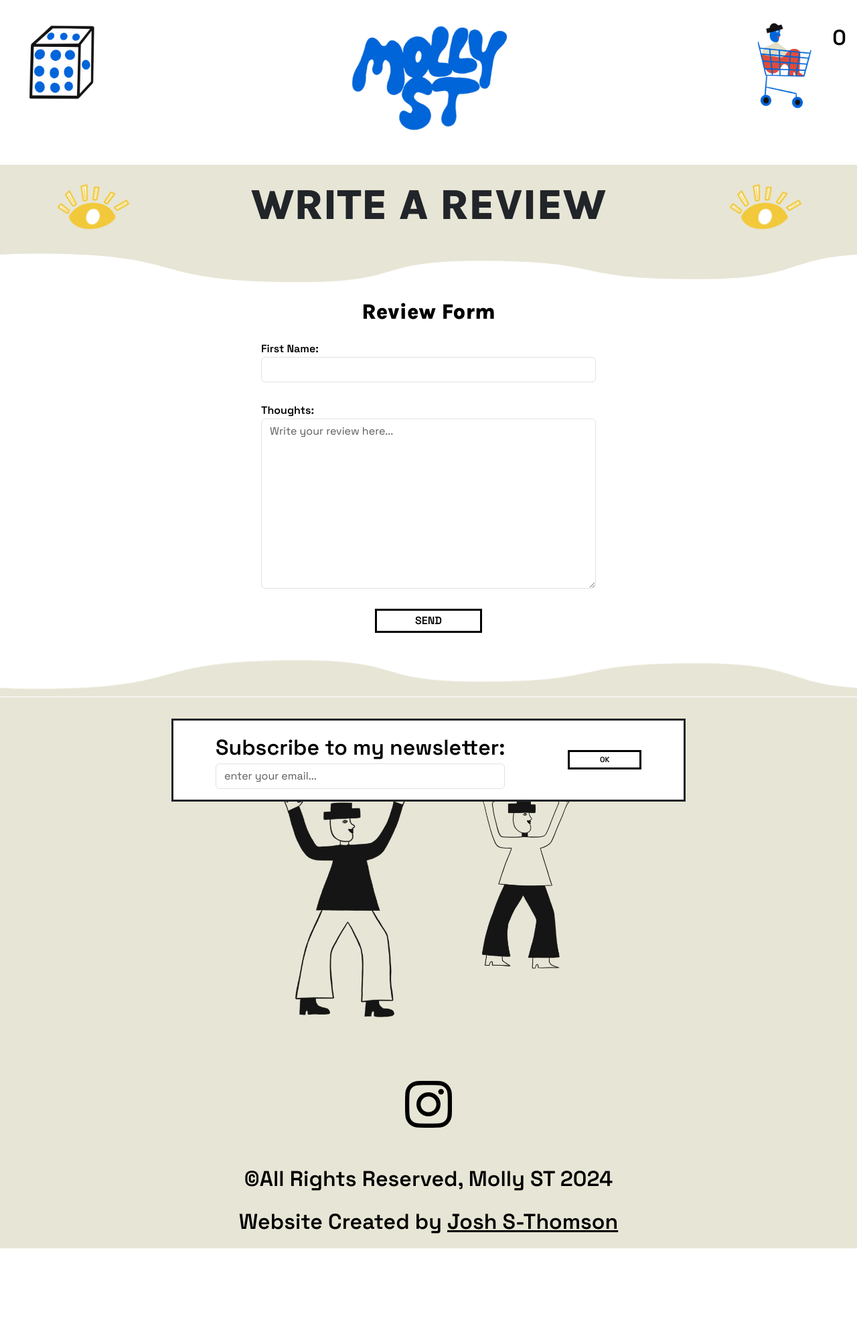
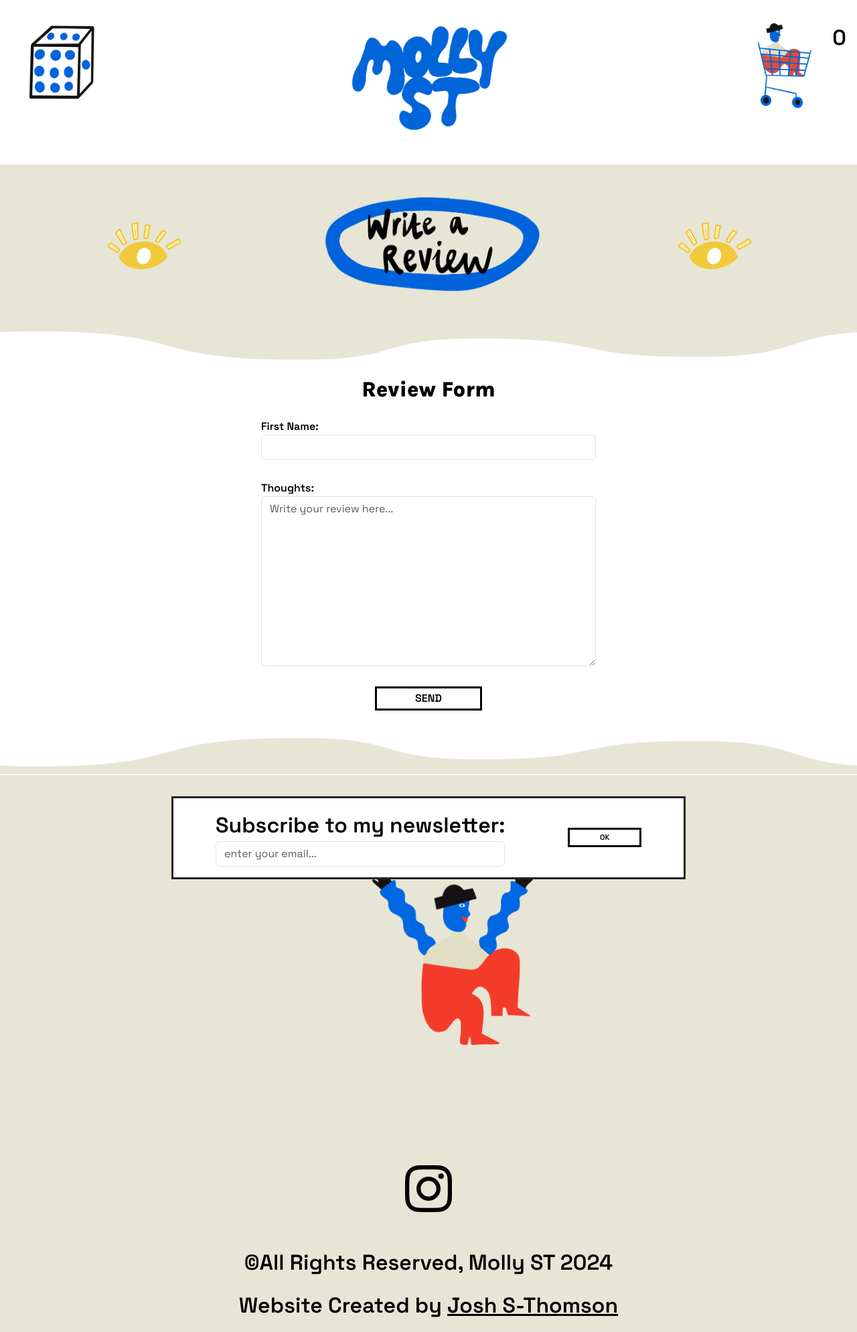
Before and after one commit to jsith90/mollyart, a Django app: page /review/write_review/ in a window 1280 px wide. Shown: the whole page at 67% size. Before the commit the page ends 1864 px from the top, so only its background shows below. Run offline with Django 5.2, Linux system fonts and the light colour scheme; some libraries are stand-ins or nearby versions.

Commit message:
add new logos

```diff
--- a/review/templates/review/write_review.html
+++ b/review/templates/review/write_review.html
@@ -4,15 +4,17 @@
 {% block title %}Molly ST – Write a Review{% endblock %}
 
 {% block content %}
-        <header class="checkout-header">
-             <div class="header-icon">
-                <img src="{% static 'images/molly-eye-tog.png' %}">
-            </div>
-             <div class="default-font">
-                <h1>write a review</h1>
-            </div>
-             <div class="header-icon">
-                <img src="{% static 'images/molly-eye-tog.png' %}">
+        <header class="commission-header">
+            <div class="header-div">
+                <div class="header-icons">
+                    <div class="header-icon">
+                        <img src="{% static 'images/molly-eye-tog.png' %}">
+                    </div>
+                    <a class="commission-heading" href="{% url 'write_review' %}"><img src="{% static 'images/write_review_logo.png' %}"></a>
+                    <div class="header-icon">
+                        <img src="{% static 'images/molly-eye-tog.png' %}">
+                    </div>
+                </div>
             </div>
         </header><div class="svg-wave-under">
         <svg viewBox="0 0 1903 118" xmlns="http://www.w3.org/2000/svg" xmlns:xlink="http://www.w3.org/1999/xlink"><style>svg {display: inline-block; animation: dl-wave 15s linear infinite;
--- a/shop/templates/footer.html
+++ b/shop/templates/footer.html
@@ -11,10 +11,7 @@ transform-origin: top;}</style><path fill="rgba(231, 229, 213, 1)" d="M 0 40 C 2
 		</div>
 		<div class="workmen">
 			<div class="footer-man-one">
-				<img src="{% static 'images/workman.png' %}">
-			</div>
-			<div class="footer-man-two">
-				<img src="{% static 'images/workman-dos.png' %}">
+				<img src="{% static 'images/newsletter_woman.png' %}">
 			</div>
 		</div>
 	    {% if user.is_authenticated %}
```
Also changed, not shown: trolley/templates/trolley_summary.html (+11 -9 lines), static/images/newsletter_woman.png (added), static/images/trolley_logo.png (added), static/images/write_review_logo.png (added), 3 other files.
